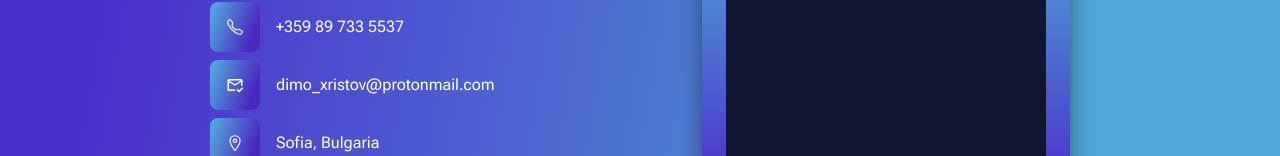
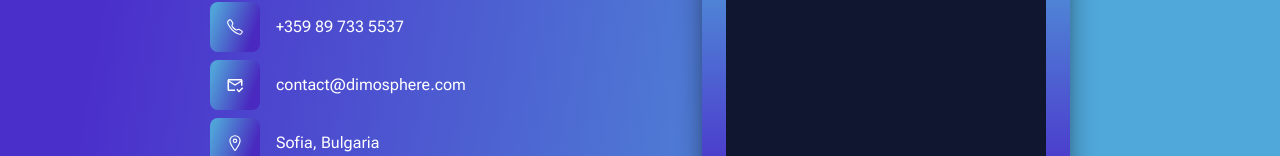
Before and after one commit to Dimo-Hristov/Personal-app, a Next.js app: page /contact in a window 1280 px wide. Shown: the part 476-632 px from the top of the page. Built offline with nearby package versions, Linux system fonts and the light colour scheme.

Commit message:
update email

```diff
--- a/src/app/contact/page.tsx
+++ b/src/app/contact/page.tsx
@@ -28,13 +28,13 @@ const Contact = () => {
 
             <div>
               <Link
-                href="mailto:dimo_xristov@protonmail.com"
+                href="mailto:contact@dimosphere.com"
                 className={styles.contactLink}
               >
                 <MdOutlineMarkEmailRead />
               </Link>
 
-              <p> dimo_xristov@protonmail.com</p>
+              <p>contact@dimosphere.com</p>
             </div>
 
             <div>
```
